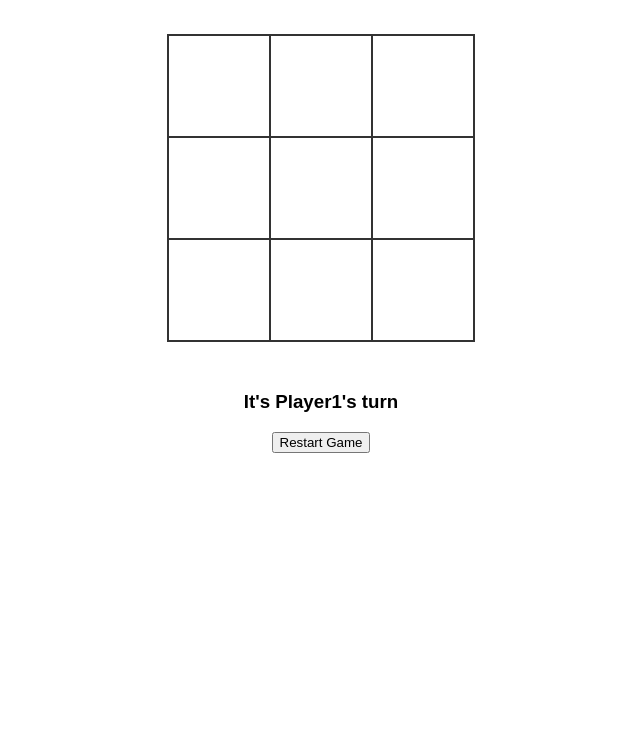
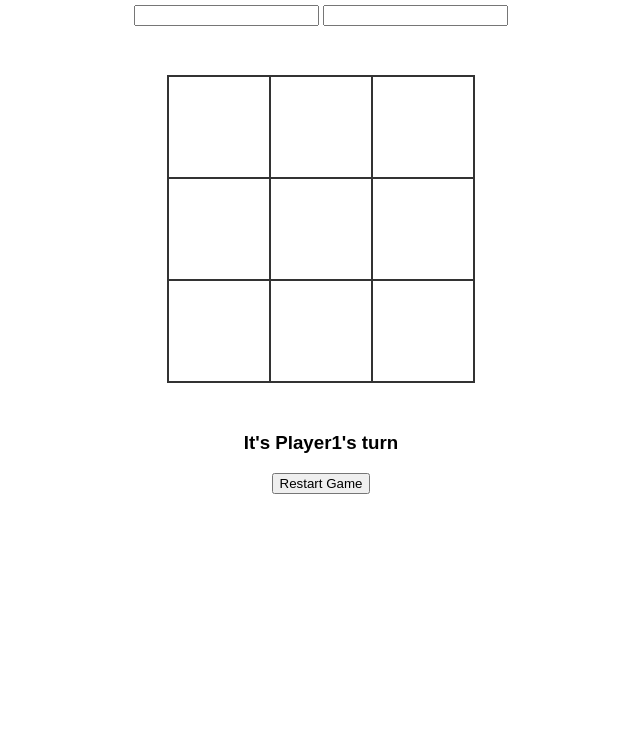
Before and after one commit to acciojob/tictactoe-imrahulsrivastava, a website: page main.html in a window 1280 px wide. Shown: the part 63-800 px from the top of the page, without its empty margins (319-959 px from the left). Drawn offline with Linux system fonts and the light colour scheme.

Commit message:
created a submission

```diff
--- a/main.html
+++ b/main.html
@@ -13,6 +13,8 @@
   <body>
     <section>
       <h1 class="game--title">Tic Tac Toe</h1>
+	<input id="player1" type="text" />
+		<input id="player2" type="text" />
       <div class="game--container">
         <div id="1" class="cell"></div>
         <div id="2" class="cell"></div>
```
